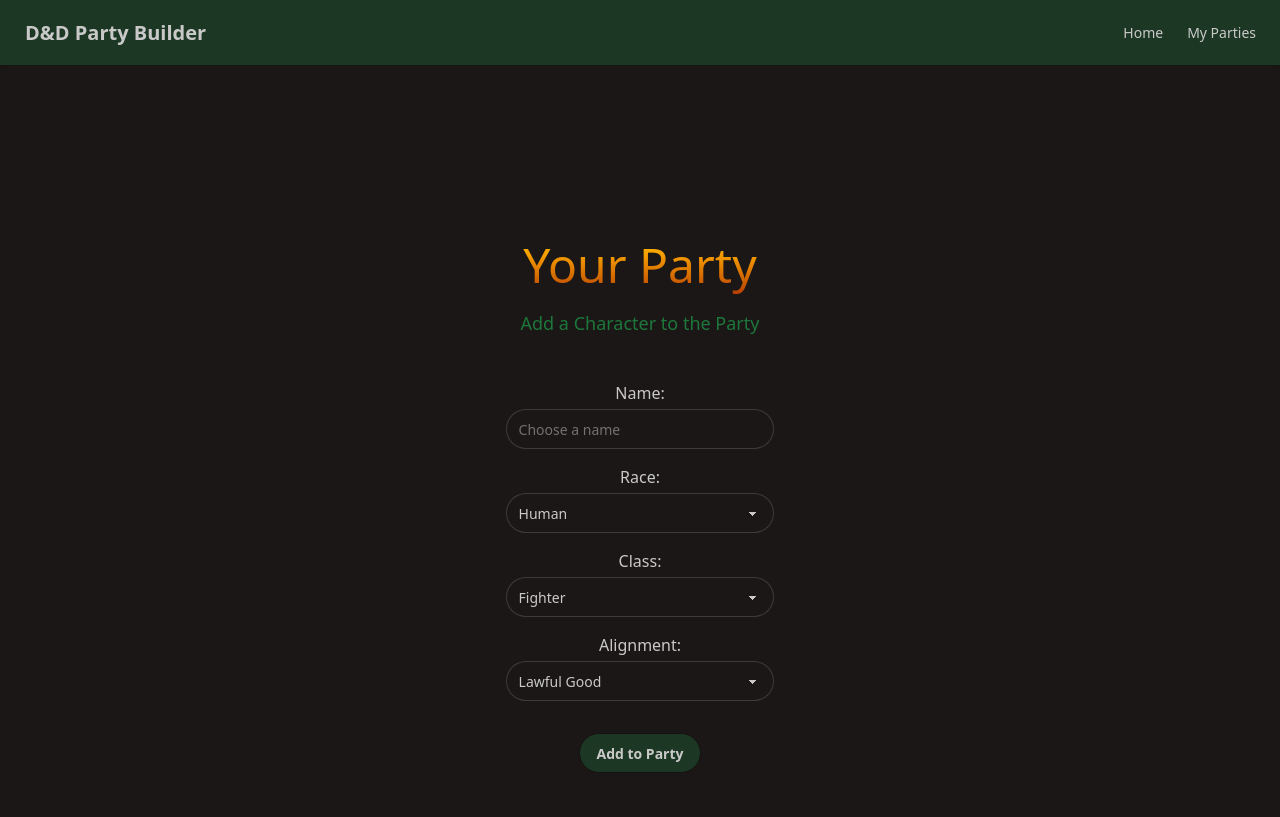
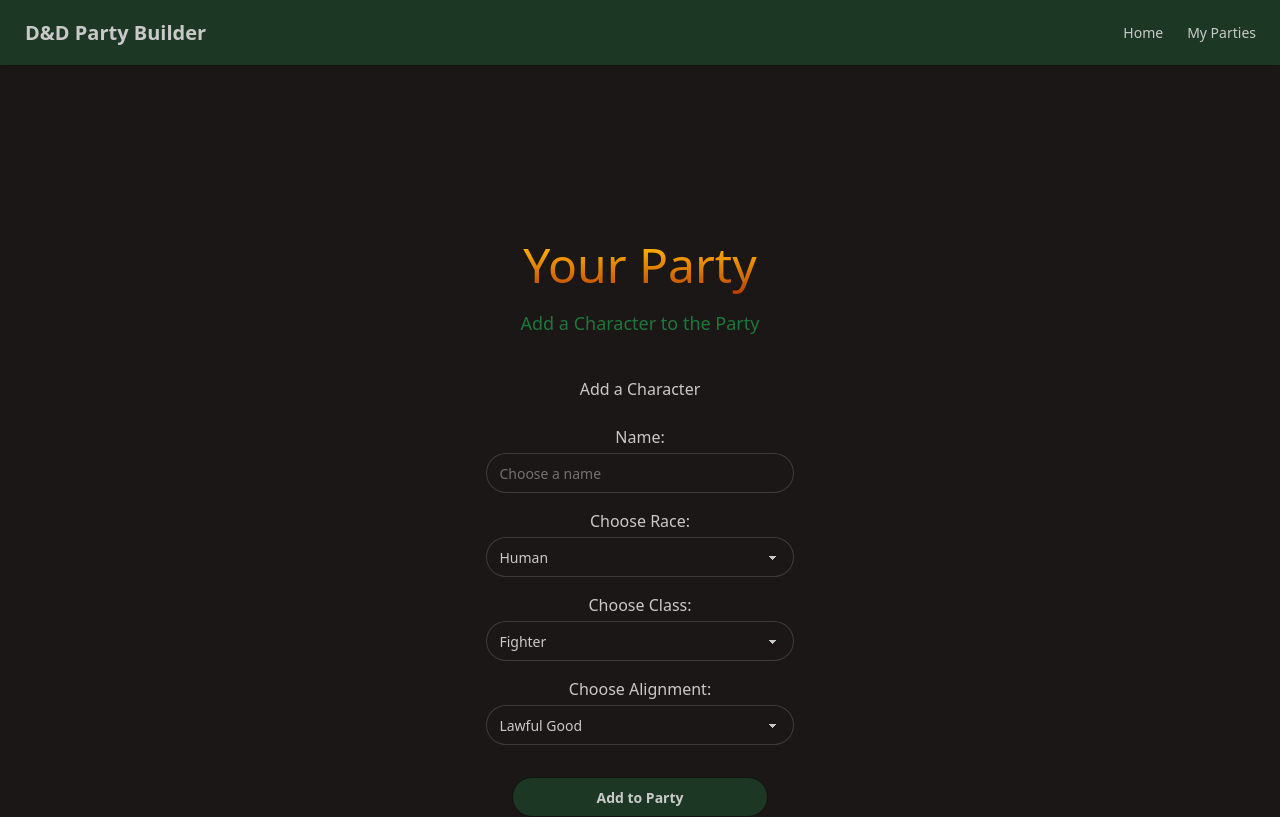
Before and after one commit to bobbythree/dnd-party-builder, a React (Vite) app: page /add-character in a window 1280 px wide. Built offline with nearby package versions, Linux system fonts and the light colour scheme.

Commit message:
bug fixes with inputs

```diff
--- a/package.json
+++ b/package.json
@@ -11,7 +11,6 @@
   },
   "dependencies": {
     "@tailwindcss/vite": "^4.1.4",
-    "daisyui": "^5.0.28",
     "react": "^19.0.0",
     "react-dom": "^19.0.0",
     "react-router-dom": "^7.5.3",
@@ -22,6 +21,7 @@
     "@types/react": "^19.0.10",
     "@types/react-dom": "^19.0.4",
     "@vitejs/plugin-react": "^4.3.4",
+    "daisyui": "^5.0.35",
     "eslint": "^9.22.0",
     "eslint-plugin-react-hooks": "^5.2.0",
     "eslint-plugin-react-refresh": "^0.4.19",
--- a/src/components/Inputs.tsx
+++ b/src/components/Inputs.tsx
@@ -33,7 +33,8 @@
 
   return (
     <div className="flex flex-col items-center justify-center">
-      <form onSubmit={handleSubmit} className="flex flex-col items-center w-md">
+      <h3 className="pb-5">Add a Character</h3>
+      <form onSubmit={handleSubmit} className="flex flex-col items-center w-lg">
         <TextInput
           label="Name"
           placeholder="Choose a name"
@@ -42,21 +43,21 @@
           onChange={handleChange}
         />
         <DropdownInput
-          label="Race"
+          label="Choose Race"
           options={['Human', 'Elf', 'Half-Elf']}
           name="race"
           value={formData.race}
           onChange={handleChange}
         />
         <DropdownInput
-          label="Class"
+          label="Choose Class"
           options={['Fighter', 'Druid', 'Bard']}
-          name="class"
-          value={formData.race}
+          name="characterClass"
+          value={formData.characterClass}
           onChange={handleChange}
         />
         <DropdownInput
-          label="Alignment"
+          label="Choose Alignment"
           options={
             [
               'Lawful Good',
@@ -71,10 +72,10 @@
             ]
           }
           name="alignment"
-          value={formData.race}
+          value={formData.alignment}
           onChange={handleChange}
         />
-        <button className="btn bg-primary/20 mt-5" type="submit">Add to Party</button>
+        <button className="btn bg-primary/20 mt-5 w-[50%]" type="submit">Add to Party</button>
       </form>
     </div>
   )
```
